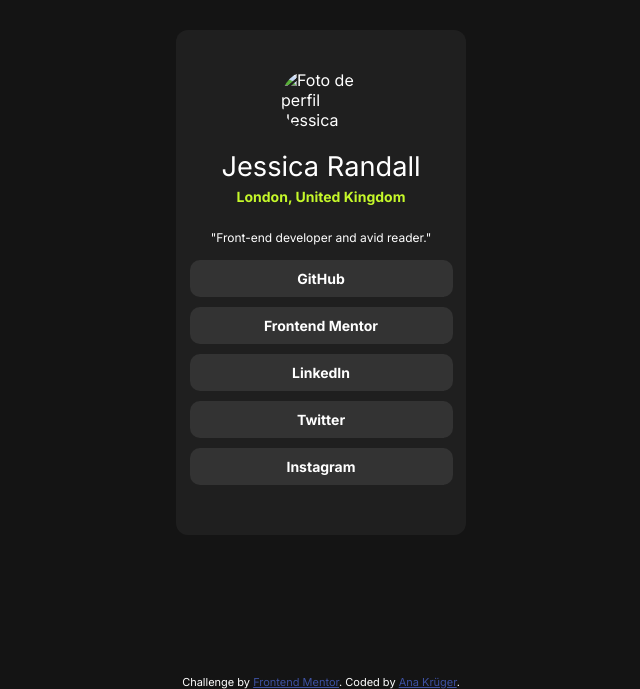
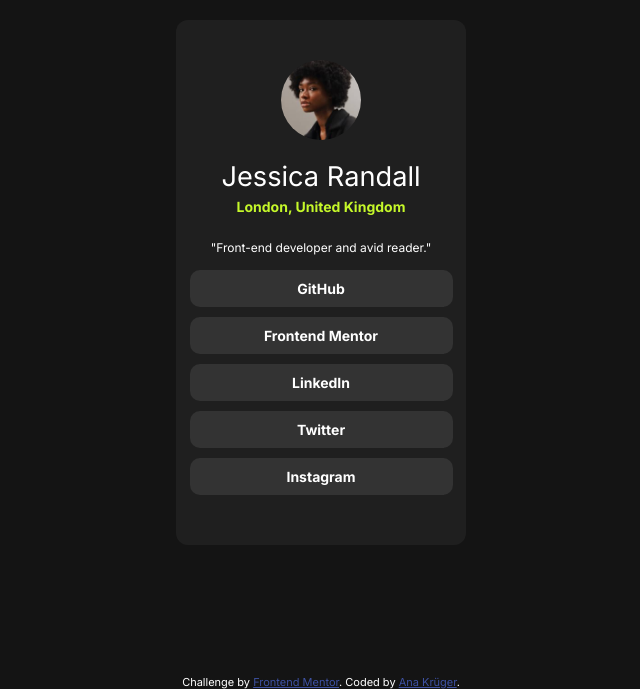
Before and after one commit to Anackv/Frontend-mentor-social-links-profile, a plain HTML site: page index.html in a window 1280 px wide. Shown: the part 111-800 px from the top of the page, without its empty margins (319-959 px from the left). Drawn offline with Linux system fonts and the light colour scheme; the site is published under a folder, as on GitHub Pages, so addresses that start at the root find nothing.

Commit message:
Update index.html

```diff
--- a/index.html
+++ b/index.html
@@ -14,7 +14,7 @@
 <body>
 
   <main class="main">
-    <img src="/assets/images/avatar-jessica.jpeg" alt="Foto de perfil Jessica">
+    <img src="assets/images/avatar-jessica.jpeg" alt="Foto de perfil Jessica">
     <h1>Jessica Randall</h1>
     <p class="txt-green">London, United Kingdom</p>
     <p class="txt-small">"Front-end developer and avid reader."</p>
```
